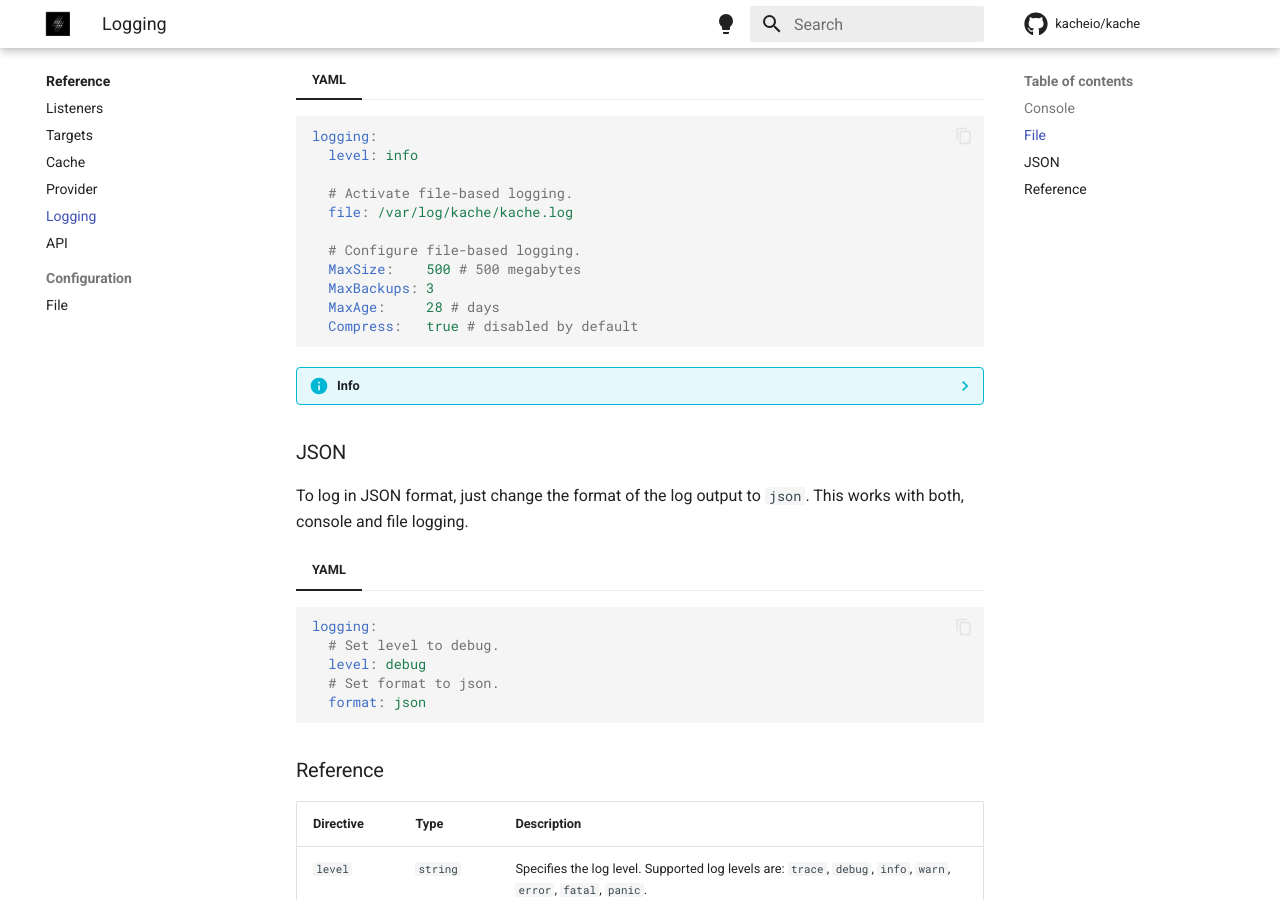
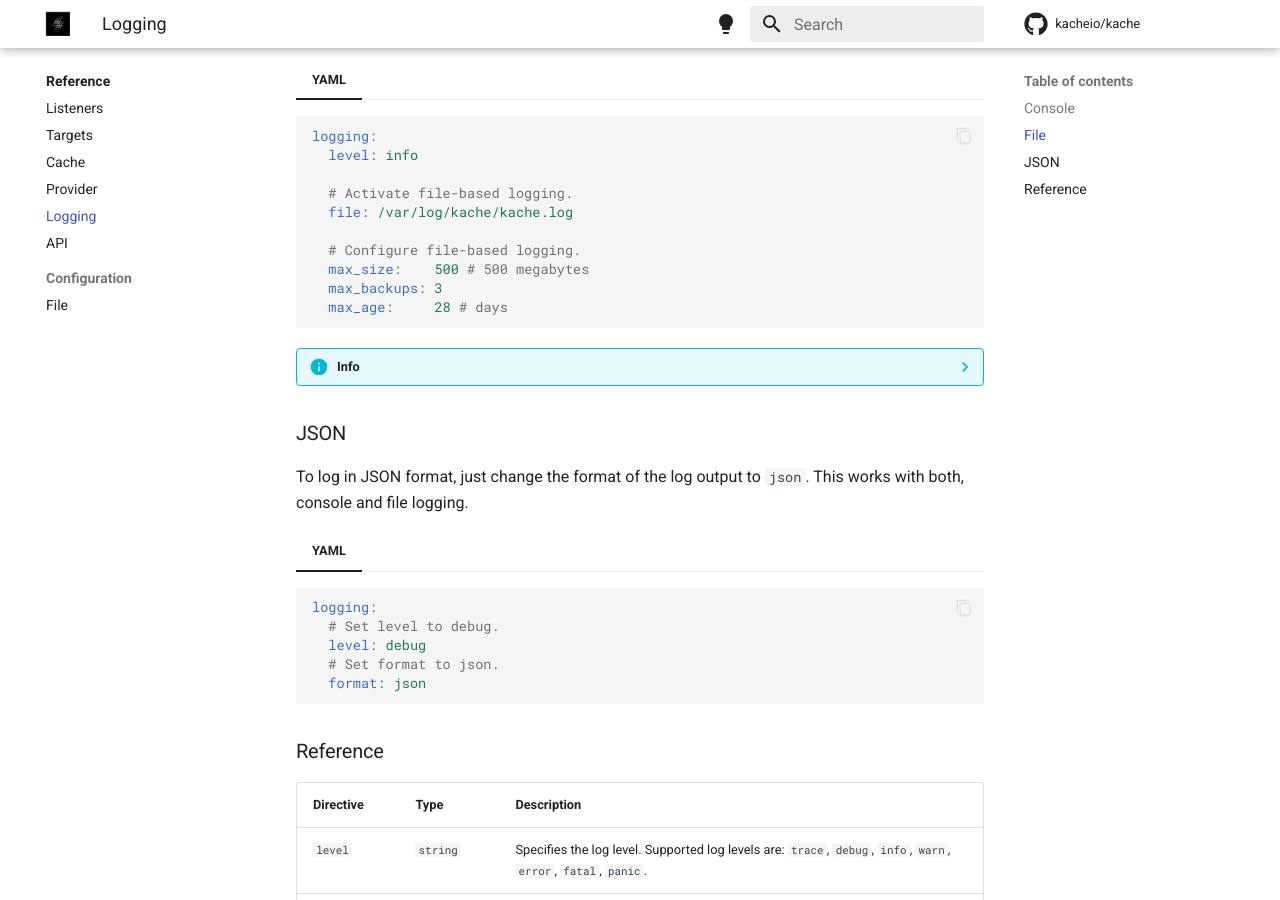
Before and after one commit to kacheio/docs, an MkDocs documentation site: the page built from docs/reference/logging.md, in a window 1280 px wide and 900 px high, scrolled down 715 px. Built offline with MkDocs 1.6.1 and Material for MkDocs 9.7.7, drawn with Linux system fonts in a browser that asks for light colours; comment, search, counter and statistics services are not loaded.

Commit message:
Fix wrong log config parameter naming (#28)

````diff
--- a/docs/reference/logging.md
+++ b/docs/reference/logging.md
@@ -33,10 +33,9 @@ To use structured file-based logging, just configure a log location.
     file: /var/log/kache/kache.log
 
     # Configure file-based logging.
-    MaxSize:    500 # 500 megabytes
-    MaxBackups: 3
-    MaxAge:     28 # days
-    Compress:   true # disabled by default
+    max_size:    500 # 500 megabytes
+    max_backups: 3
+    max_age:     28 # days
 
   ```
 
````
